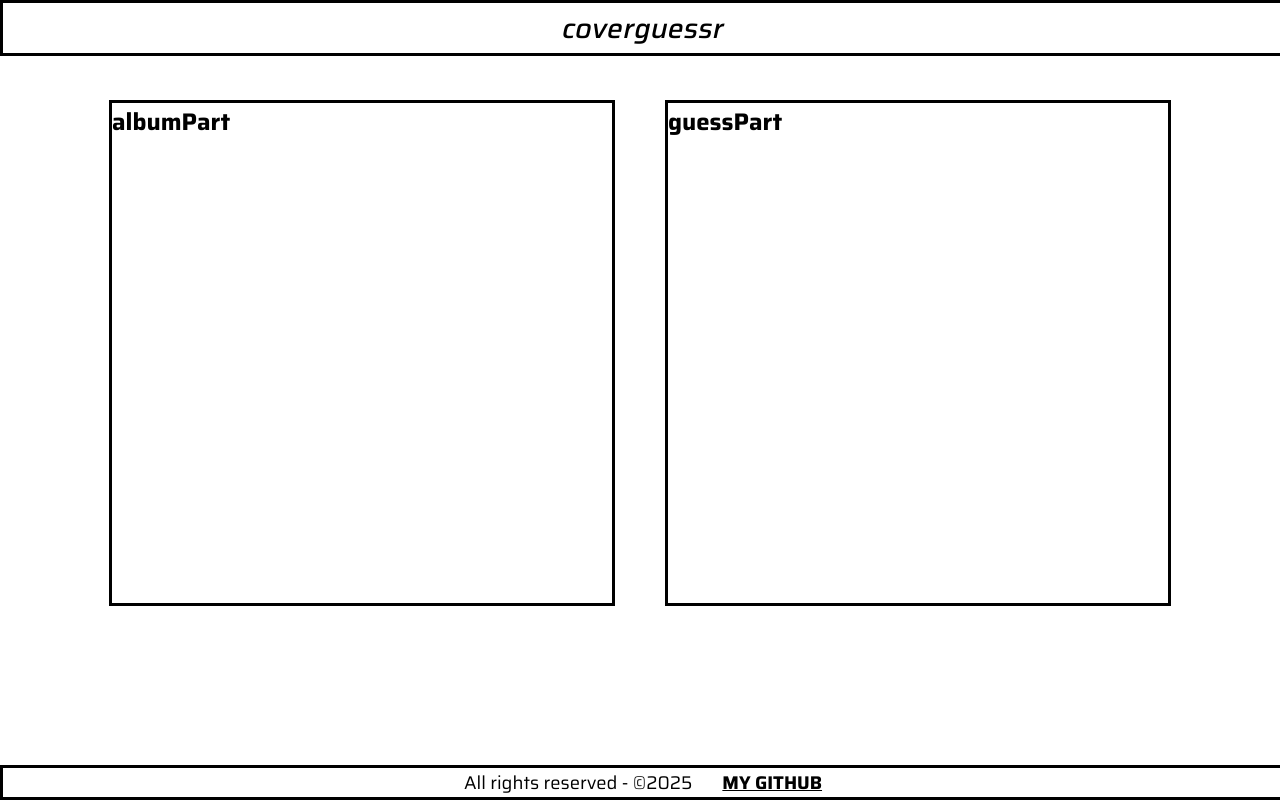
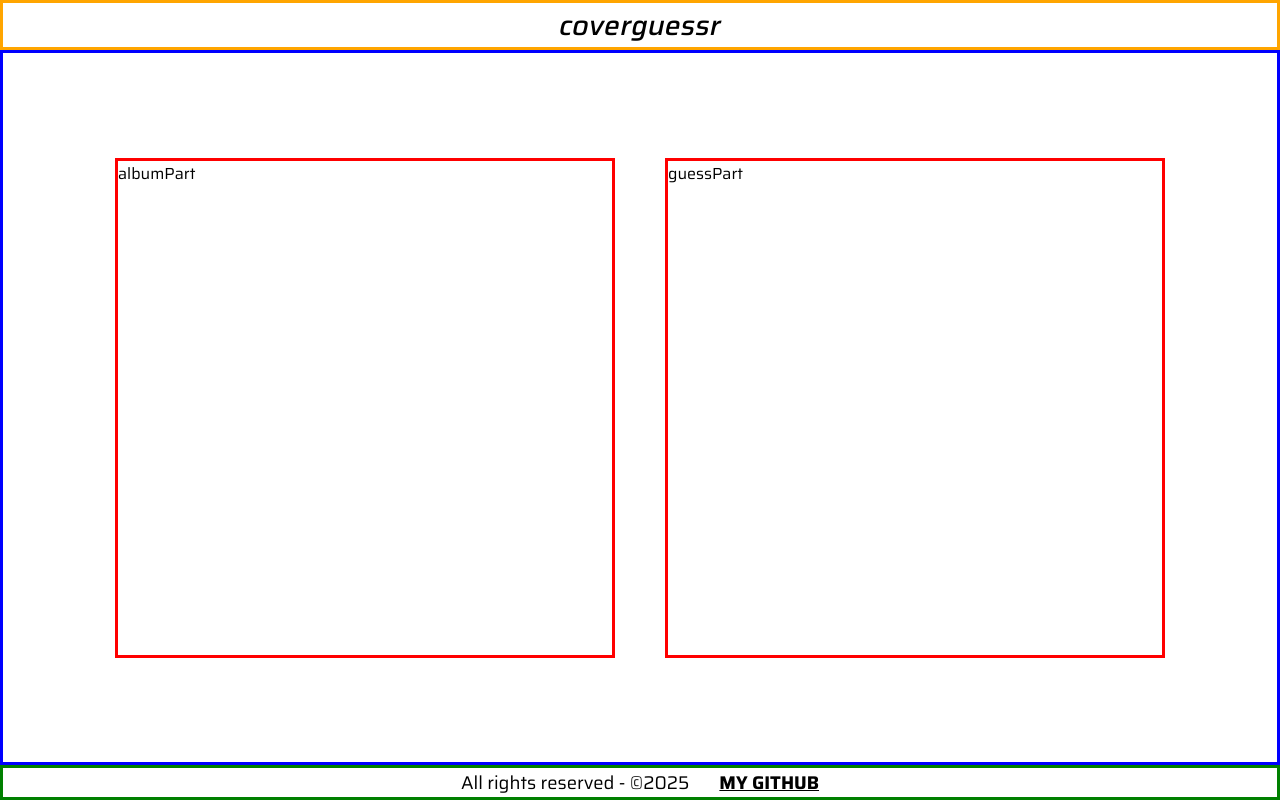
Before and after one commit to RyannValim/coverguessr, a plain HTML site: page public/index.html in a window 1280 px wide. Drawn offline with Linux system fonts and the light colour scheme; a web font is replaced by a local one.

Commit message:
positioning
positioning every place of the things  that will go on the page.

```diff
--- a/public/assets/css/index.css
+++ b/public/assets/css/index.css
@@ -3,62 +3,58 @@
 *{
     margin: 0px;
     padding: 0px;
+    box-sizing: border-box;
+    color: black;
     font-family: 'Saira', sans-serif;
 }
 
+html, body{
+    height: 100%;
+}
+
+body {
+    display: flex;
+    flex-direction: column;
+}
+
+main {
+    flex: 1;
+}
+
 nav{
-    position: fixed;
-    top: 0px;
     display: flex;
     justify-content: center;
     align-items: center;
-    height: 50px;
-    width: 100%;
-    margin-bottom: 50px;
-    border: 3px solid black;
+    border: 3px solid orange;
 }
 
-header>nav>a{
+nav>a{
     text-decoration: none;
     font-size: 1.75rem;
     font-style: italic;
     font-weight: 500;
-    color: black;
 }
 
 main{
     display: flex;
     flex-direction: row;
+    align-items: center;
     justify-content: center;
     gap: 50px;
-    margin-top: 100px;
-    align-items: center;
+    border: 3px solid blue;
 }
 
 footer{
-    position: fixed;
-    width: 100%;
-    bottom: 0px;
     display: flex;
     justify-content: center;
     gap: 30px;
     font-size: 1.15rem;
-    border: 3px solid black;
+    border: 3px solid green;
 }
 
-footer>a{
-    color: black;
-    font-weight: bold;
-}
-
-#albumPlace{
+#albumPlace, #guessPlace{
+    margin: 100px 0 100px 0;
     width: 500px;
     height: 500px;
-    border: 3px solid black;
+    border: 3px solid red;
 }
-
-#guessPlace{
-    width: 500px;
-    height: 500px;
-    border: 3px solid black;
-}
--- a/public/index.html
+++ b/public/index.html
@@ -14,15 +14,15 @@
     </header>
     <main>
         <section id="albumPlace">
-            <h1>albumPart</h1>
+            <p>albumPart</p>
         </section>
         <section id="guessPlace">
-            <h1>guessPart</h1>
+            <p>guessPart</p>
         </section>
     </main>
     <footer>
         <p>All rights reserved - &copy;2025</p>
-        <a href="https://github.com/RyannValim">MY GITHUB</a>
+        <a href="https://github.com/RyannValim" target="_blank" style="font-weight: bold;">MY GITHUB</a>
     </footer>
 </body>
 </html>
```
